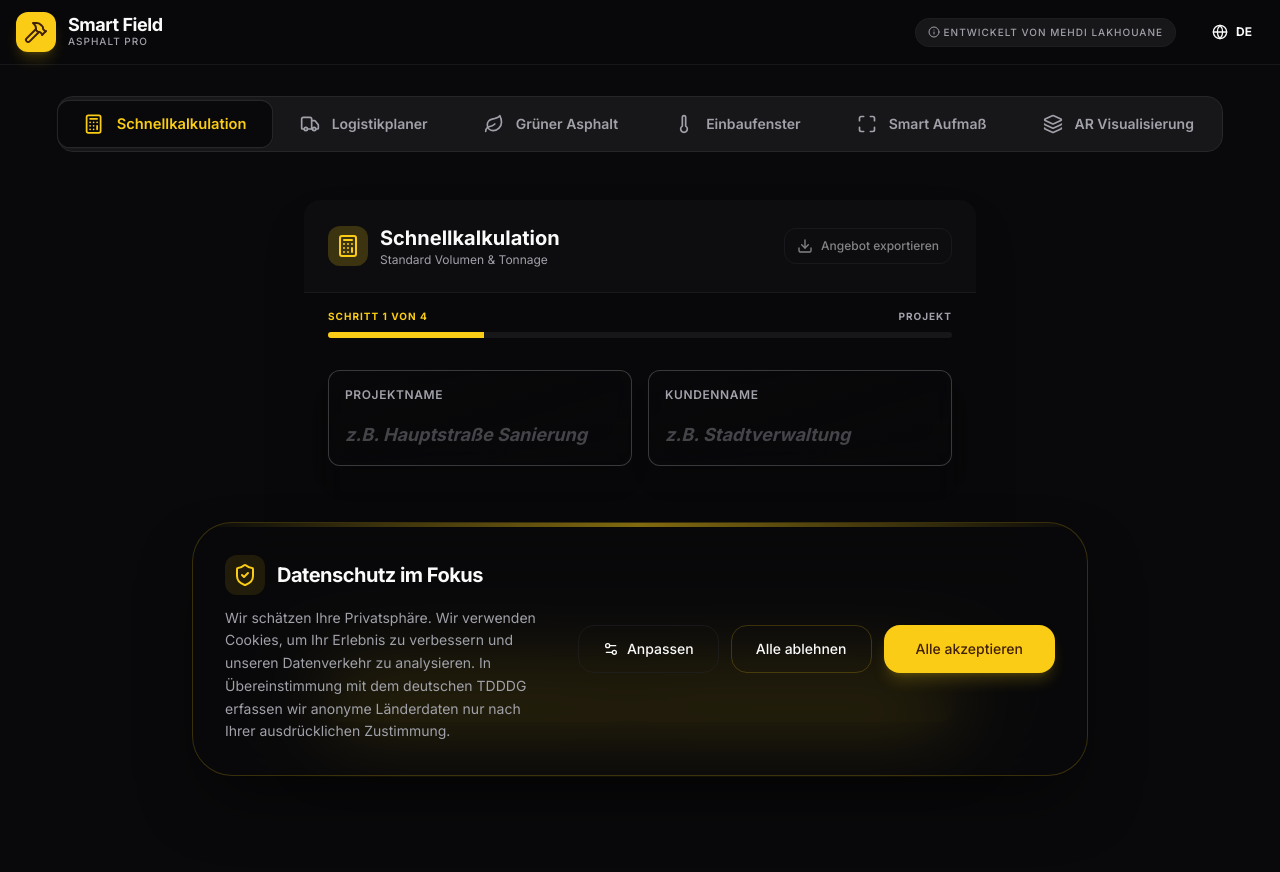
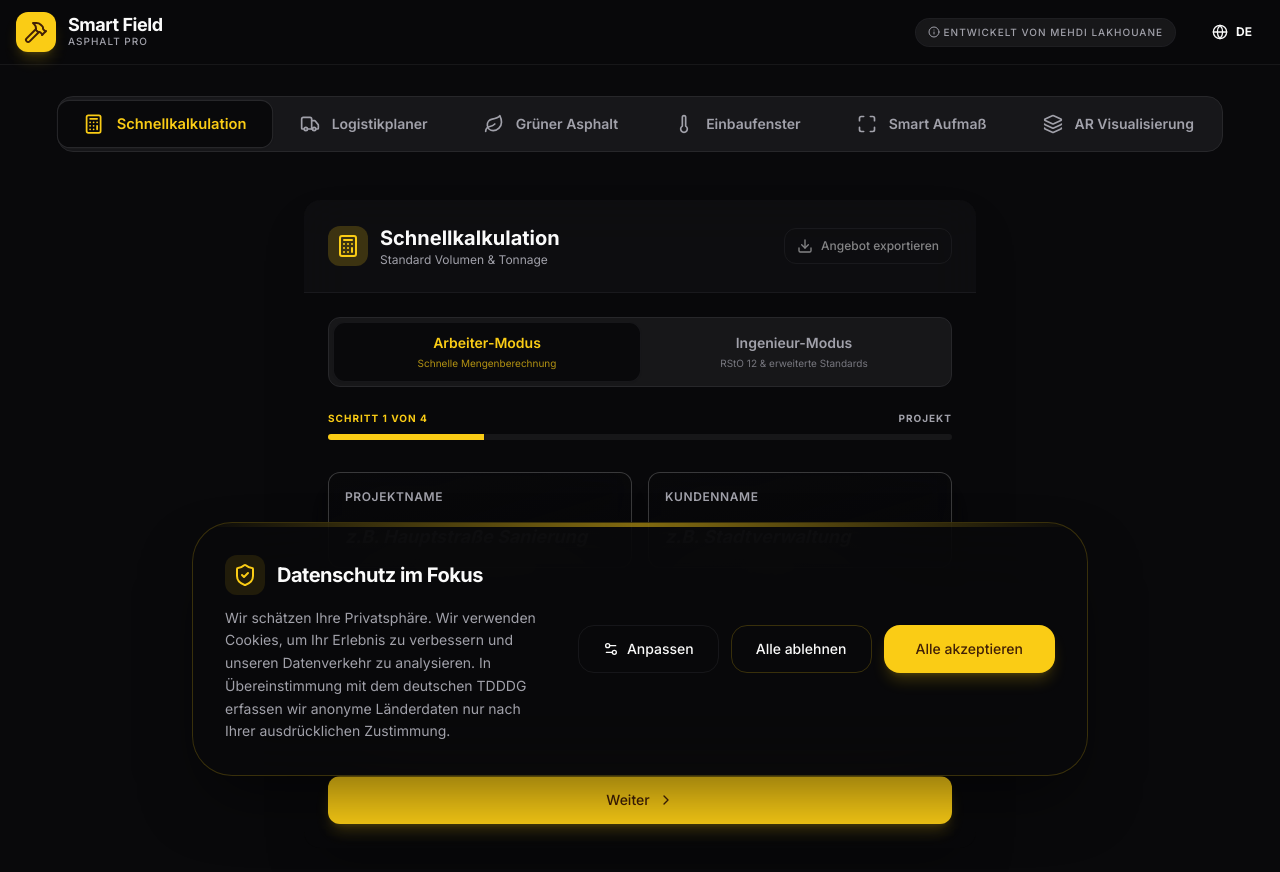
Before and after one commit to Lakhouane-Mehdi/asphalt-calculator-pro, a Next.js app: page / in a window 1280 px wide. Shown: the top 872 px of the page. Built offline with nearby package versions, Linux system fonts and the light colour scheme.

Commit message:
feat: dual-mode calculator & advanced german standards

```diff
--- a/src/components/AsphaltCalculator.tsx
+++ b/src/components/AsphaltCalculator.tsx
@@ -21,7 +21,7 @@ export default function AsphaltCalculator() {
     const {
         projectName, setProjectName,
         clientName, setClientName,
-
+        calculatorMode, setCalculatorMode,
         tonnage
     } = useStore();
 
@@ -37,6 +37,32 @@ export default function AsphaltCalculator() {
         <div className="w-full max-w-2xl mx-auto space-y-6 animate-in fade-in slide-in-from-bottom-4 duration-700">
             <Card className="overflow-hidden border-none shadow-2xl bg-background/50 backdrop-blur-xl">
                 <CalculatorHeader onExport={handleExport} />
+
+                {/* Mode Toggle */}
+                <div className="px-6 pt-6 pb-2">
+                    <div className="flex p-1 bg-secondary/50 rounded-xl border border-border">
+                        <button
+                            onClick={() => setCalculatorMode('worker')}
+                            className={`flex-1 flex flex-col items-center justify-center py-2.5 rounded-lg text-xs font-semibold transition-all ${calculatorMode === 'worker'
+                                ? 'bg-background shadow-sm text-primary border border-border/50'
+                                : 'text-muted-foreground hover:text-foreground'
+                                }`}
+                        >
+                            <span className="text-sm">{t('modeWorker')}</span>
+                            <span className="text-[10px] font-normal opacity-70 mt-0.5 hidden sm:block">{t('modeWorkerDesc')}</span>
+                        </button>
+                        <button
+                            onClick={() => setCalculatorMode('engineer')}
+                            className={`flex-1 flex flex-col items-center justify-center py-2.5 rounded-lg text-xs font-semibold transition-all ${calculatorMode === 'engineer'
+                                ? 'bg-background shadow-sm text-primary border border-border/50'
+                                : 'text-muted-foreground hover:text-foreground'
+                                }`}
+                        >
+                            <span className="text-sm">{t('modeEngineer')}</span>
+                            <span className="text-[10px] font-normal opacity-70 mt-0.5 hidden sm:block">{t('modeEngineerDesc')}</span>
+                        </button>
+                    </div>
+                </div>
 
                 {/* Wizard Progress Bar */}
                 <div className="px-6 pb-2 pt-4">
--- a/src/components/calculator/SpecsForm.tsx
+++ b/src/components/calculator/SpecsForm.tsx
@@ -16,7 +16,8 @@ export default function SpecsForm({ step }: SpecsFormProps) {
     const { t, language } = useLanguage();
     const {
         length, width, thickness, density, setSpecs,
-        isLoose, setIsLoose, setCompactionFactor, compactionFactor
+        isLoose, setIsLoose, setCompactionFactor, compactionFactor,
+        calculatorMode
     } = useStore();
 
     // Default to Asphalt for backward compatibility, or empty
@@ -136,7 +137,7 @@ export default function SpecsForm({ step }: SpecsFormProps) {
     return (
         <div className="space-y-6">
             <div className="grid gap-6">
-                {language === 'de' && (
+                {calculatorMode === 'engineer' && (
                     <>
                         {/* Material Category Dropdown */}
                         <div className="space-y-2">
--- a/src/lib/store.ts
+++ b/src/lib/store.ts
@@ -40,6 +40,9 @@ interface AppState {
     projectName: string;
     clientName: string;
 
+    // Mode
+    calculatorMode: 'worker' | 'engineer';
+
     // Calculator Inputs
     length: string;
     width: string;
@@ -57,6 +60,7 @@ interface AppState {
     // Setters
     setProjectName: (name: string) => void;
     setClientName: (name: string) => void;
+    setCalculatorMode: (mode: 'worker' | 'engineer') => void;
     setIsLoose: (loose: boolean) => void;
     setPricePerTon: (price: string) => void;
     setCompactionFactor: (factor: number) => void;
@@ -93,6 +97,7 @@ export const useStore = create<AppState>()(persist((set, get) => {
     return {
         projectName: '',
         clientName: '',
+        calculatorMode: 'worker',
         length: '',
         width: '',
         thickness: '',
@@ -112,6 +117,7 @@ export const useStore = create<AppState>()(persist((set, get) => {
             const result = ProjectSchema.safeParse({ clientName: name });
             if (result.success) set({ clientName: name });
         },
+        setCalculatorMode: (calculatorMode) => set({ calculatorMode }),
         setIsLoose: (isLoose) => set((state) => ({ ...state, isLoose, ...runCalculations({ isLoose }) })),
         setPricePerTon: (pricePerTon) => {
             if (/^[\d,.]*$/.test(pricePerTon)) {
--- a/src/lib/translations.ts
+++ b/src/lib/translations.ts
@@ -133,7 +133,11 @@ export const translations = {
         analyticsCookies: "Analytics (Anonymous)",
         analyticsCookiesDesc: "Helps us understand from which countries our users come from.",
         apply: "Apply Selection",
-        downloadReport: "Download PDF Report"
+        downloadReport: "Download PDF Report",
+        modeWorker: "Worker Mode",
+        modeEngineer: "Engineer Mode",
+        modeWorkerDesc: "Quick calculation for tonnage",
+        modeEngineerDesc: "RStO 12 standards & advanced structures"
     },
     de: {
         title: "Schnellkalkulation",
@@ -267,6 +271,10 @@ export const translations = {
         analyticsCookies: "Analyse (Anonym)",
         analyticsCookiesDesc: "Hilft uns zu verstehen, aus welchen Ländern unsere Nutzer kommen.",
         apply: "Auswahl anwenden",
-        downloadReport: "Einbauprotokoll herunterladen (PDF)"
+        downloadReport: "Einbauprotokoll herunterladen (PDF)",
+        modeWorker: "Arbeiter-Modus",
+        modeEngineer: "Ingenieur-Modus",
+        modeWorkerDesc: "Schnelle Mengenberechnung",
+        modeEngineerDesc: "RStO 12 & erweiterte Standards"
     }
 };
```
